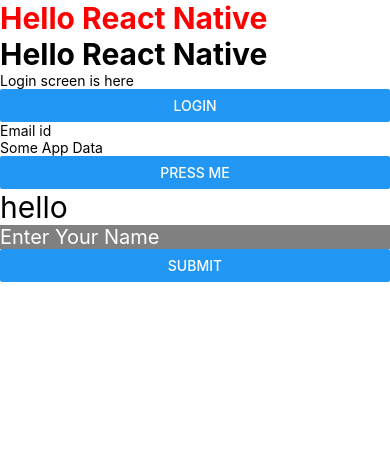
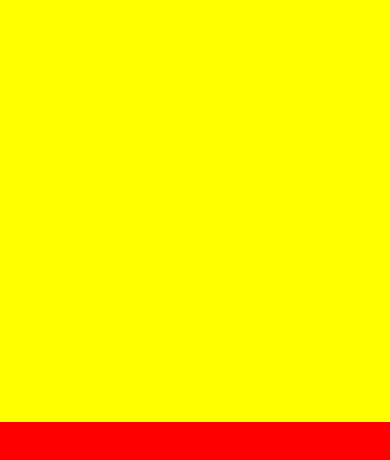
Before and after one commit to ubairnoor/REACTNEWAPP, a React Native app: screen / in a window 390 px wide. Shown: the top 460 px of the page. Built offline with nearby package versions, Linux system fonts and the light colour scheme.

Commit message:
Flex Added when Ratio is same

```diff
--- a/App.js
+++ b/App.js
@@ -12,6 +12,7 @@
 import Home from './components/Home';
 import HomeState from './components/HomeState';
 import InputForm from './components/InputForm';
+import FlexBox from './components/FlexBox';
 import {
   SafeAreaView,
   ScrollView,
@@ -37,15 +38,21 @@
 
 
   return (
- <View>
-   <Text style={[styles.red,styles.fonts]}>Hello React Native</Text>
+ <View style={{flex:1}}>
+ <View style={{flex:1,backgroundColor:'yellow'}}>
+ {/* <Text style={[styles.red,styles.fonts]}>Hello React Native</Text>
    <Text style={[styles.fonts]}>Hello React Native</Text>
    <Text></Text>
-
+   <FlexBox/>
    <Login/>
    <Home data = {data} />
    <HomeState/>
-   <InputForm/>
+   <InputForm/> */}
+ </View>
+ <View style={{flex:1}}>
+   <View style={{flex:1,backgroundColor:'red'}}></View>
+ </View>
+
  </View>
   );
 };
```
